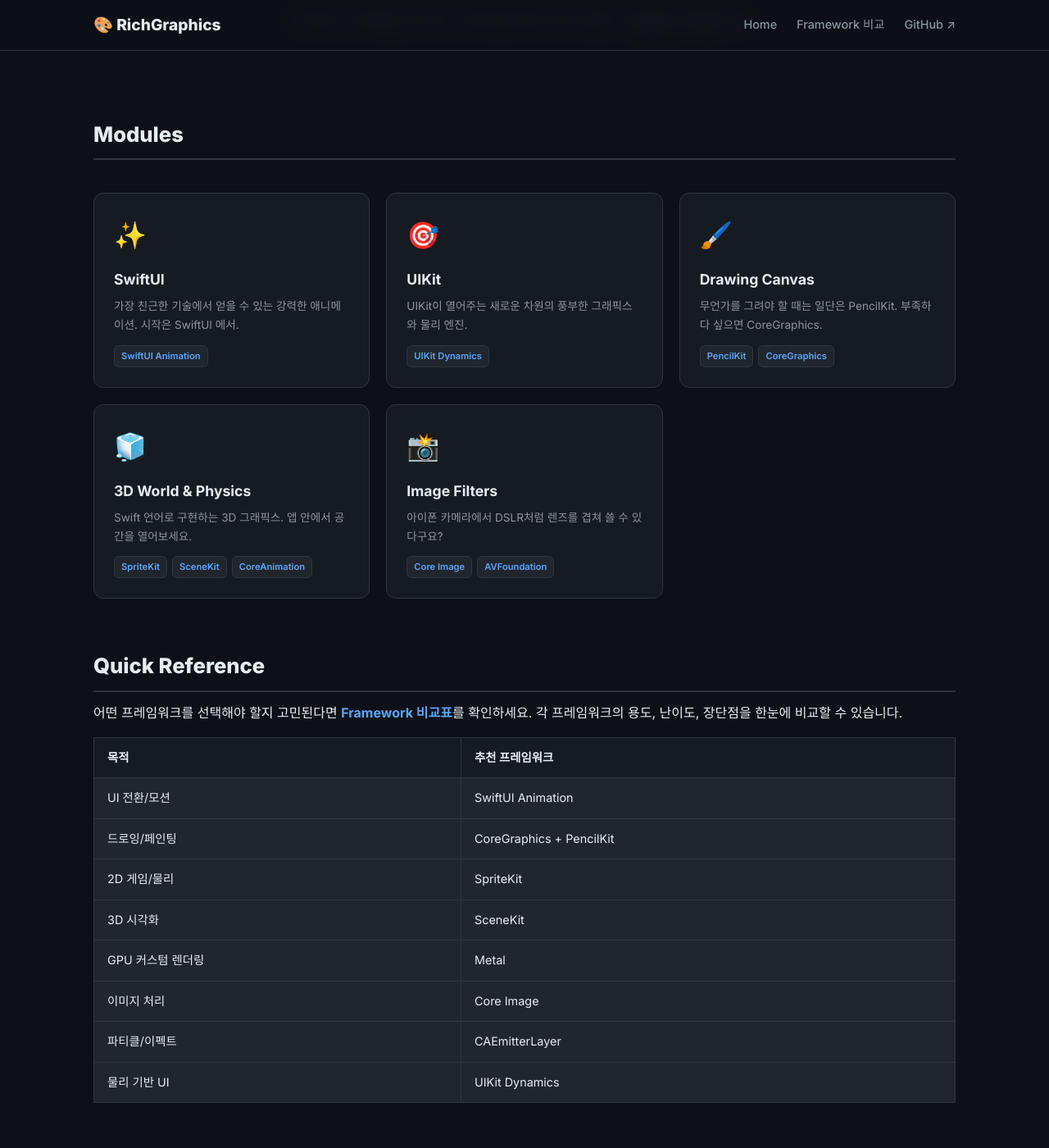
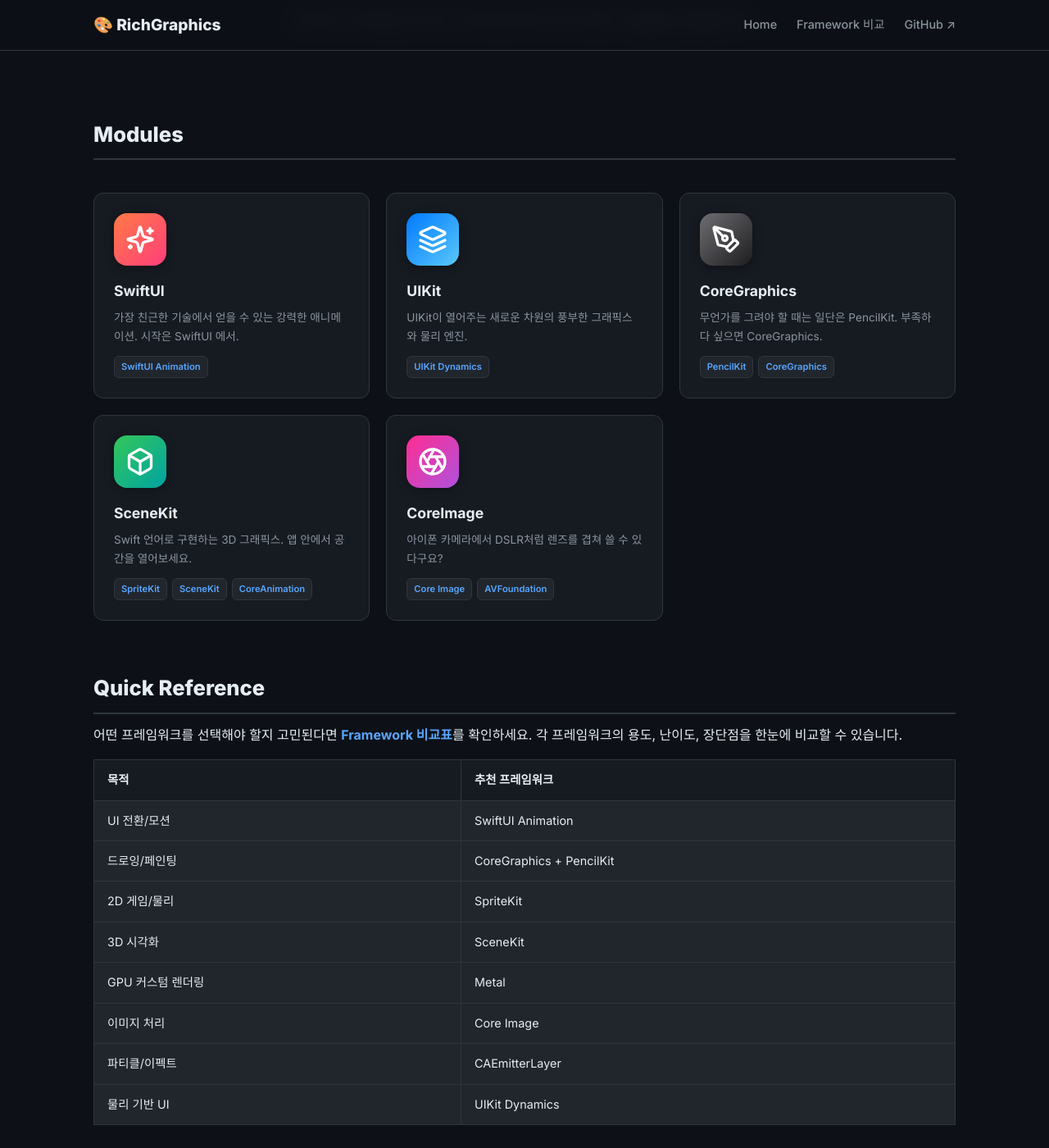
Before and after one commit to lingostar/RichGraphics, a Jekyll site: the page built from docs/index.md, in a window 1280 px wide and 1400 px high, scrolled down 249 px. Shown: the whole window at 82% size. Built offline with Jekyll 4.4.1, drawn with Linux system fonts in a browser that asks for light colours.

Commit message:
docs: framework-themed icon tiles + rename cards by framework name
Card titles renamed to the framework they primarily showcase:
- Drawing Canvas → CoreGraphics
- 3D World & Physics → SceneKit
- Image Filters → CoreImage
(SwiftUI and UIKit cards already had framework-name titles.)

Each card now uses a 64×64 rounded-square gradient tile with an
inline SVG glyph (Lucide-style, MIT) representing the framework:
- SwiftUI: sparkles, orange→pink gradient
- UIKit: stacked layers, iOS blue gradient
- CoreGraphics: pen-tool, charcoal gradient
- SceneKit: 3D box, green→teal gradient
- CoreImage: aperture, magenta→purple gradient

CSS adds a new .card-icon-tile rule (rounded square, drop shadow,
white SVG glyph centered).

Co-Authored-By: Claude Opus 4.6 (1M context) <noreply@anthropic.com>

```diff
--- a/docs/assets/css/style.css
+++ b/docs/assets/css/style.css
@@ -87,6 +87,21 @@ main {
 .module-card .card-icon {
   font-size: 2rem;
   margin-bottom: 12px;
+}
+.module-card .card-icon-tile {
+  width: 64px;
+  height: 64px;
+  border-radius: 16px;
+  display: flex;
+  align-items: center;
+  justify-content: center;
+  margin-bottom: 16px;
+  box-shadow: 0 2px 12px rgba(0, 0, 0, 0.35);
+}
+.module-card .card-icon-tile svg {
+  width: 36px;
+  height: 36px;
+  color: white;
 }
 .module-card h3 { font-size: 1.1rem; font-weight: 700; margin-bottom: 6px; color: var(--text); }
 .module-card p { font-size: 0.85rem; color: var(--text-secondary); margin-bottom: 12px; }
--- a/docs/index.md
+++ b/docs/index.md
@@ -13,7 +13,15 @@ title: Home
 <div class="module-grid">
 
   <a href="{{ '/modules/swiftui-animations' | relative_url }}" class="module-card">
-    <div class="card-icon">✨</div>
+    <div class="card-icon-tile" style="background: linear-gradient(135deg, #ff7a45, #ff3e7c);">
+      <svg viewBox="0 0 24 24" fill="none" stroke="currentColor" stroke-width="2.2" stroke-linecap="round" stroke-linejoin="round">
+        <path d="M9.937 15.5A2 2 0 0 0 8.5 14.063l-6.135-1.582a.5.5 0 0 1 0-.962L8.5 9.936A2 2 0 0 0 9.937 8.5l1.582-6.135a.5.5 0 0 1 .963 0L14.063 8.5A2 2 0 0 0 15.5 9.937l6.135 1.582a.5.5 0 0 1 0 .962L15.5 14.063a2 2 0 0 0-1.437 1.437l-1.582 6.135a.5.5 0 0 1-.963 0z"/>
+        <path d="M20 3v4"/>
+        <path d="M22 5h-4"/>
+        <path d="M4 17v2"/>
+        <path d="M5 18H3"/>
+      </svg>
+    </div>
     <h3>SwiftUI</h3>
     <p>가장 친근한 기술에서 얻을 수 있는 강력한 애니메이션. 시작은 SwiftUI 에서.</p>
     <div class="tech-tags">
@@ -22,7 +30,13 @@ title: Home
   </a>
 
   <a href="{{ '/modules/uikit-dynamics' | relative_url }}" class="module-card">
-    <div class="card-icon">🎯</div>
+    <div class="card-icon-tile" style="background: linear-gradient(135deg, #007aff, #5ac8fa);">
+      <svg viewBox="0 0 24 24" fill="none" stroke="currentColor" stroke-width="2.2" stroke-linecap="round" stroke-linejoin="round">
+        <path d="M12.83 2.18a2 2 0 0 0-1.66 0L2.6 6.08a1 1 0 0 0 0 1.83l8.58 3.91a2 2 0 0 0 1.66 0l8.58-3.91a1 1 0 0 0 0-1.83Z"/>
+        <path d="m22 17.65-9.17 4.16a2 2 0 0 1-1.66 0L2 17.65"/>
+        <path d="m22 12.65-9.17 4.16a2 2 0 0 1-1.66 0L2 12.65"/>
+      </svg>
+    </div>
     <h3>UIKit</h3>
     <p>UIKit이 열어주는 새로운 차원의 풍부한 그래픽스와 물리 엔진.</p>
     <div class="tech-tags">
@@ -31,8 +45,15 @@ title: Home
   </a>
 
   <a href="{{ '/modules/drawing-canvas' | relative_url }}" class="module-card">
-    <div class="card-icon">🖌️</div>
-    <h3>Drawing Canvas</h3>
+    <div class="card-icon-tile" style="background: linear-gradient(135deg, #6e6e73, #1d1d1f);">
+      <svg viewBox="0 0 24 24" fill="none" stroke="currentColor" stroke-width="2.2" stroke-linecap="round" stroke-linejoin="round">
+        <path d="M15.707 21.293a1 1 0 0 1-1.414 0l-1.586-1.586a1 1 0 0 1 0-1.414l5.586-5.586a1 1 0 0 1 1.414 0l1.586 1.586a1 1 0 0 1 0 1.414z"/>
+        <path d="m18 13-1.375-6.874a1 1 0 0 0-.746-.776L3.235 2.028a1 1 0 0 0-1.207 1.207L5.35 15.879a1 1 0 0 0 .776.746L13 18"/>
+        <path d="m2.3 2.3 7.286 7.286"/>
+        <circle cx="11" cy="11" r="2"/>
+      </svg>
+    </div>
+    <h3>CoreGraphics</h3>
     <p>무언가를 그려야 할 때는 일단은 PencilKit. 부족하다 싶으면 CoreGraphics.</p>
     <div class="tech-tags">
       <span class="tech-tag">PencilKit</span>
@@ -41,8 +62,14 @@ title: Home
   </a>
 
   <a href="{{ '/modules/3d-world-and-physics' | relative_url }}" class="module-card">
-    <div class="card-icon">🧊</div>
-    <h3>3D World & Physics</h3>
+    <div class="card-icon-tile" style="background: linear-gradient(135deg, #34c759, #00a3a3);">
+      <svg viewBox="0 0 24 24" fill="none" stroke="currentColor" stroke-width="2.2" stroke-linecap="round" stroke-linejoin="round">
+        <path d="M21 8a2 2 0 0 0-1-1.73l-7-4a2 2 0 0 0-2 0l-7 4A2 2 0 0 0 3 8v8a2 2 0 0 0 1 1.73l7 4a2 2 0 0 0 2 0l7-4A2 2 0 0 0 21 16Z"/>
+        <path d="m3.3 7 8.7 5 8.7-5"/>
+        <path d="M12 22V12"/>
+      </svg>
+    </div>
+    <h3>SceneKit</h3>
     <p>Swift 언어로 구현하는 3D 그래픽스. 앱 안에서 공간을 열어보세요.</p>
     <div class="tech-tags">
       <span class="tech-tag">SpriteKit</span>
@@ -52,8 +79,18 @@ title: Home
   </a>
 
   <a href="{{ '/modules/image-filters' | relative_url }}" class="module-card">
-    <div class="card-icon">📸</div>
-    <h3>Image Filters</h3>
+    <div class="card-icon-tile" style="background: linear-gradient(135deg, #ff2d92, #af52de);">
+      <svg viewBox="0 0 24 24" fill="none" stroke="currentColor" stroke-width="2.2" stroke-linecap="round" stroke-linejoin="round">
+        <circle cx="12" cy="12" r="10"/>
+        <path d="m14.31 8 5.74 9.94"/>
+        <path d="M9.69 8h11.48"/>
+        <path d="m7.38 12 5.74-9.94"/>
+        <path d="M9.69 16 3.95 6.06"/>
+        <path d="M14.31 16H2.83"/>
+        <path d="m16.62 12-5.74 9.94"/>
+      </svg>
+    </div>
+    <h3>CoreImage</h3>
     <p>아이폰 카메라에서 DSLR처럼 렌즈를 겹쳐 쓸 수 있다구요?</p>
     <div class="tech-tags">
       <span class="tech-tag">Core Image</span>
```
